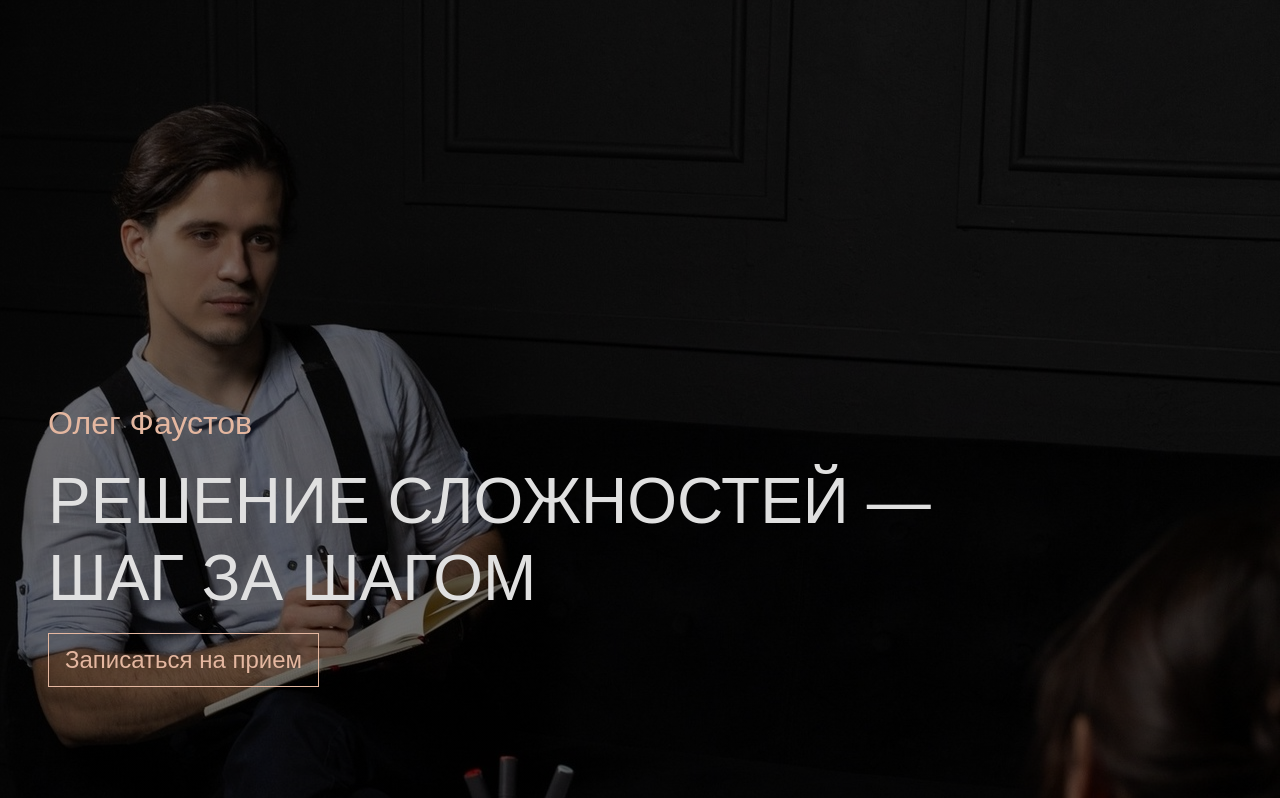
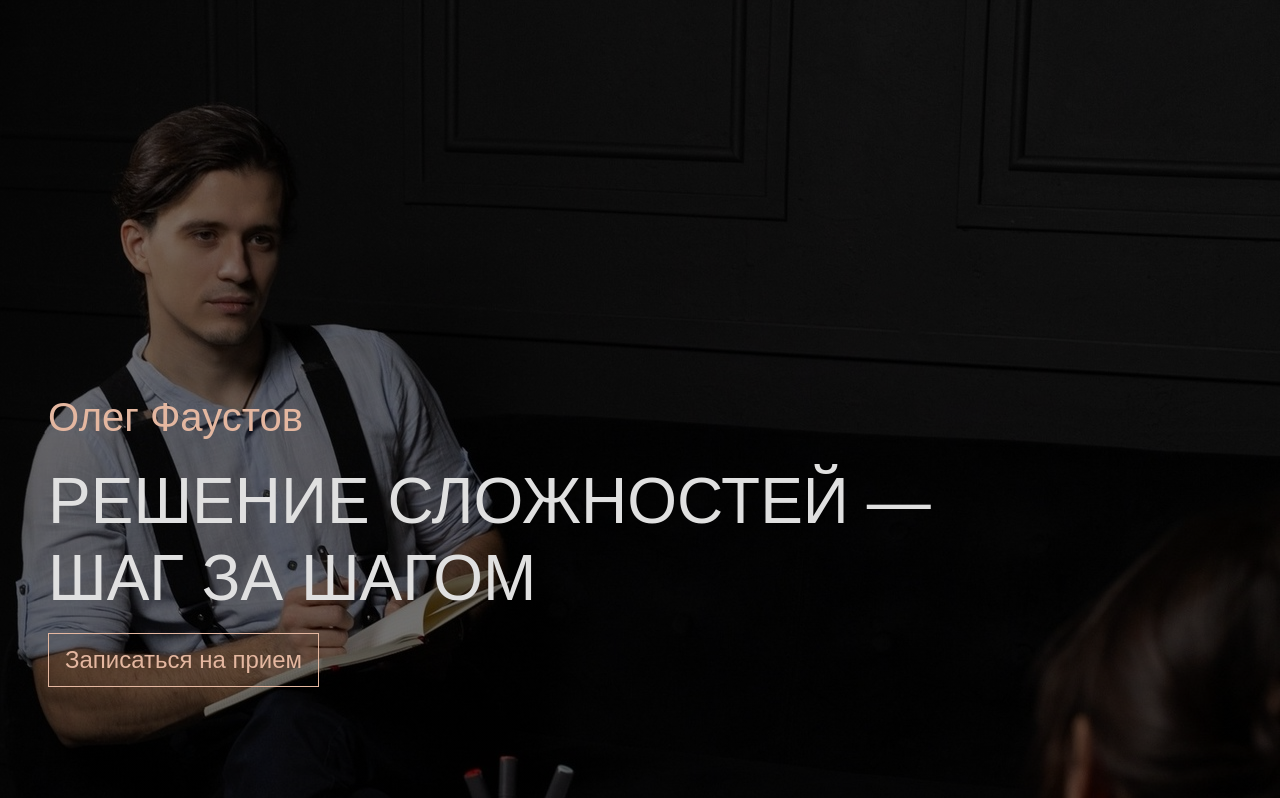
Before and after one commit to OldXrist/psy_faust, a Django app: page / in a window 1280 px wide. Shown: the part 67-865 px from the top of the page. Run offline with Django 5.2, Linux system fonts and the light colour scheme; data that the repository does not hold is empty.

Commit message:
Edited mobile font-sizes

```diff
--- a/static/css/style.css
+++ b/static/css/style.css
@@ -120,7 +120,7 @@ h2 {
 }
 
 .hero p {
-  font-size: 2rem;
+  font-size: 2.5rem;
   color: #E4B7A0;
 }
 
@@ -527,6 +527,10 @@ h1 {
     font-size: 1.5rem;
   }
 
+  .hero p {
+  font-size: 2rem;
+}
+
   .block {
     min-height: auto;
   }
```
